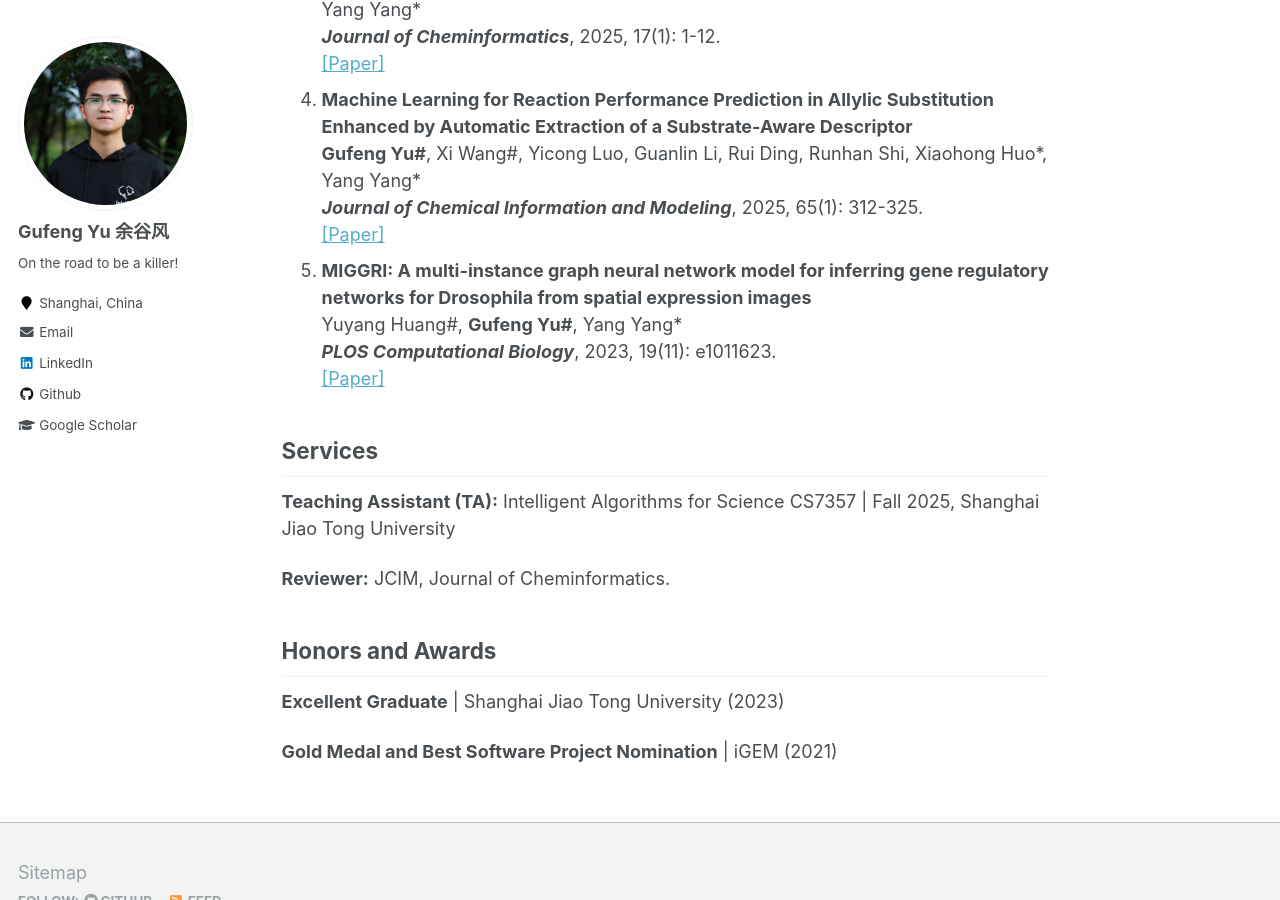
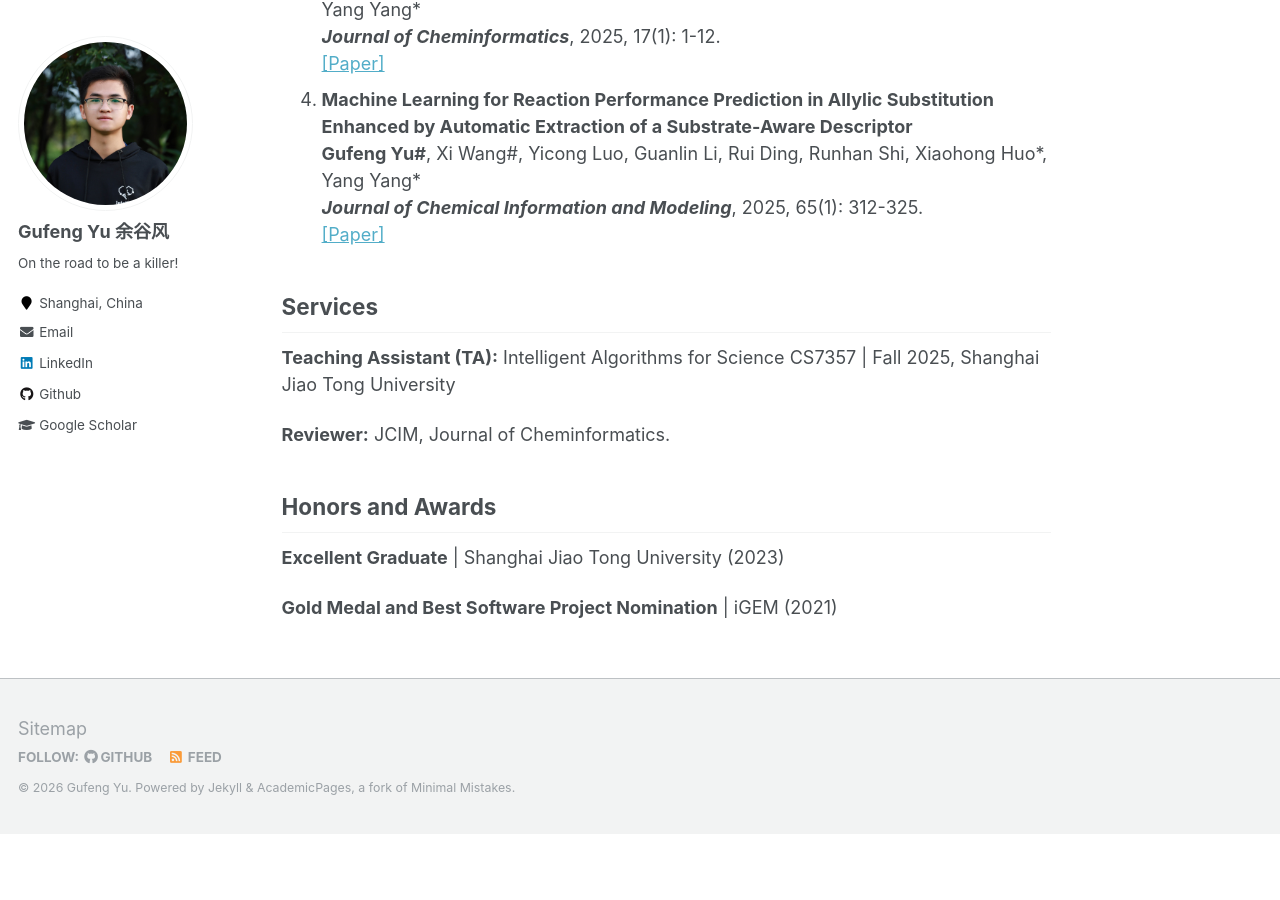
Before and after one commit to GufengYu520/gufengyu520.github.io, a Jekyll site: the page built from _pages/about.md, in a window 1280 px wide and 900 px high, scrolled down 1578 px. Built offline with Jekyll 4.4.1, drawn with Linux system fonts in a browser that asks for light colours; after the commit the page ends 2412 px from its top, so only the background shows below that.

Commit message:
Update about.md

```diff
--- a/_pages/about.md
+++ b/_pages/about.md
@@ -55,10 +55,6 @@ I am looking for visiting PhD student opportunities in the field of <strong>AI/M
     **Gufeng Yu#**, Xi Wang#, Yicong Luo, Guanlin Li, Rui Ding, Runhan Shi, Xiaohong Huo\*, Yang Yang*
     ***Journal of Chemical Information and Modeling***, 2025, 65(1): 312-325.
     [[Paper]](https://pubs.acs.org/doi/10.1021/acs.jcim.4c02120)
-5. **MIGGRI: A multi-instance graph neural network model for inferring gene regulatory networks for Drosophila from spatial expression images**
-    Yuyang Huang#, **Gufeng Yu#**, Yang Yang*
-    ***PLOS Computational Biology***, 2023, 19(11): e1011623.
-    [[Paper]](https://journals.plos.org/ploscompbiol/article?id=10.1371/journal.pcbi.1011623)
 
 
 
```
